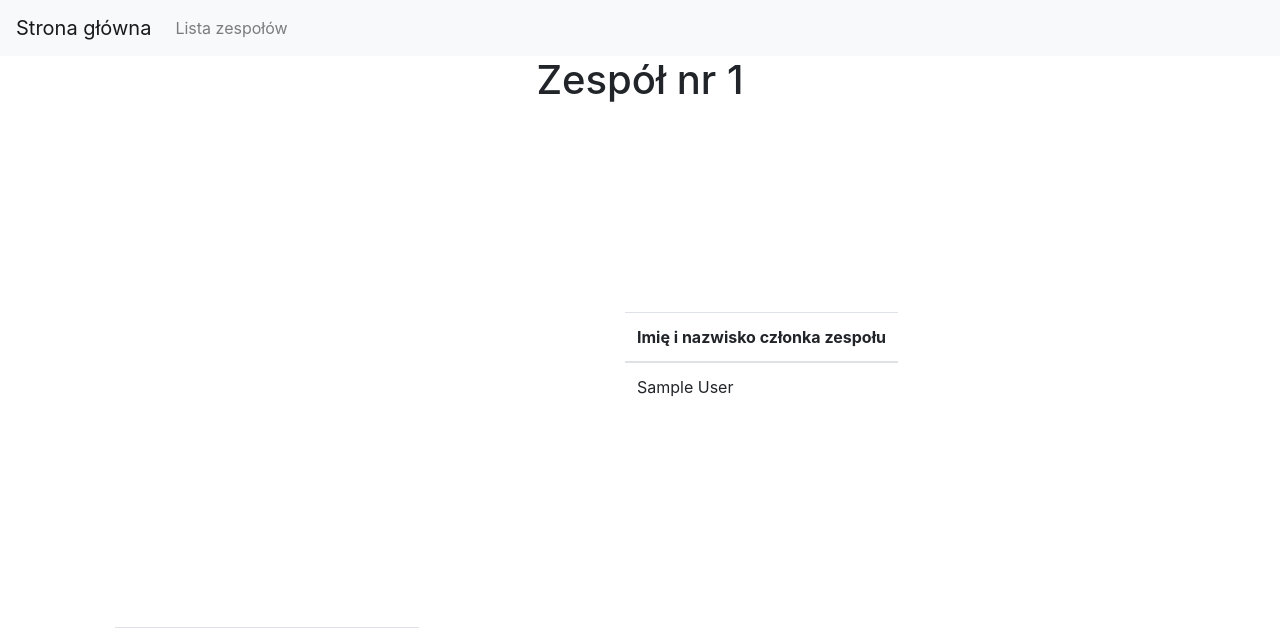
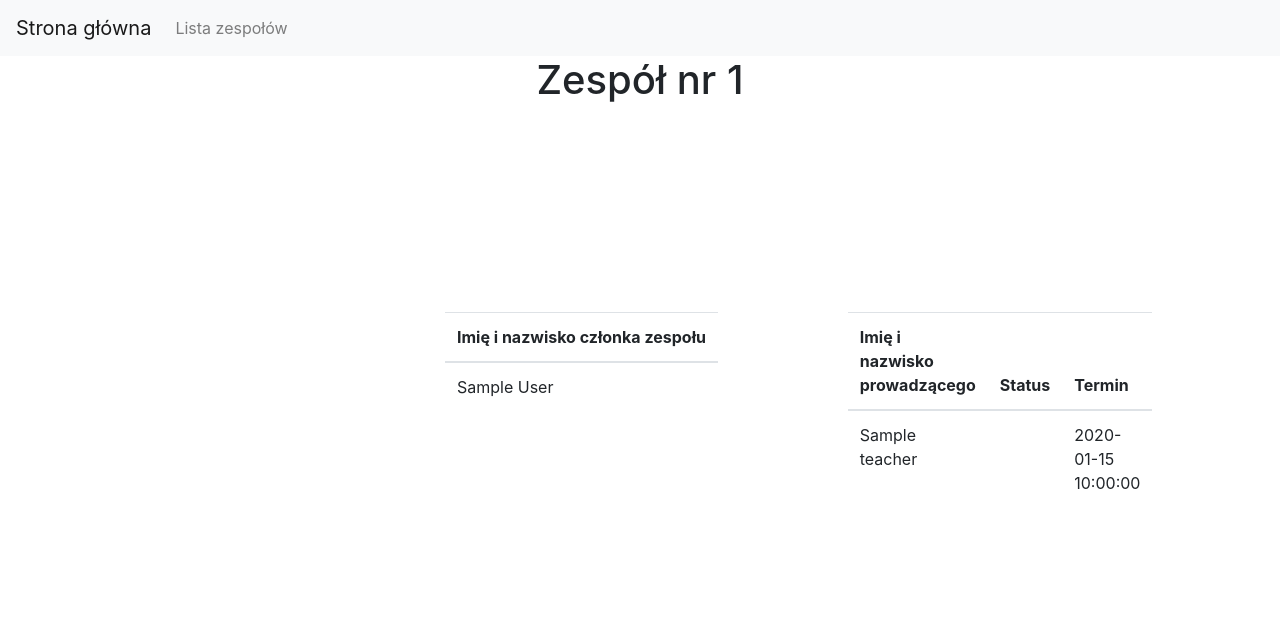
Before and after one commit to EP-coode/Hospitator_PO, a Flask app: template HospitacjeWyswietlanie/templates/szczegolyZespol.html in a window 1280 px wide. Shown: the top 628 px of the page. After the commit the page ends 489 px from the top, so only its background shows below. Run offline with Flask 2, Linux system fonts and the light colour scheme; the template is opened without the code that fills it: most values are stand-ins (such as "Sample title", 1, 10 or a date in 2020); some libraries are stand-ins or nearby versions.

Commit message:
Update szczegolyZespol.html

```diff
--- a/HospitacjeWyswietlanie/templates/szczegolyZespol.html
+++ b/HospitacjeWyswietlanie/templates/szczegolyZespol.html
@@ -7,7 +7,7 @@
 
     <div class="row">
         <div class="column">
-            <div style="margin-top: 200px; margin-left: 640px">
+            <div style="margin-top: 200px; margin-left: 460px">
                 <table class="table table-hover">
                 <thead>
                     <tr>
```
